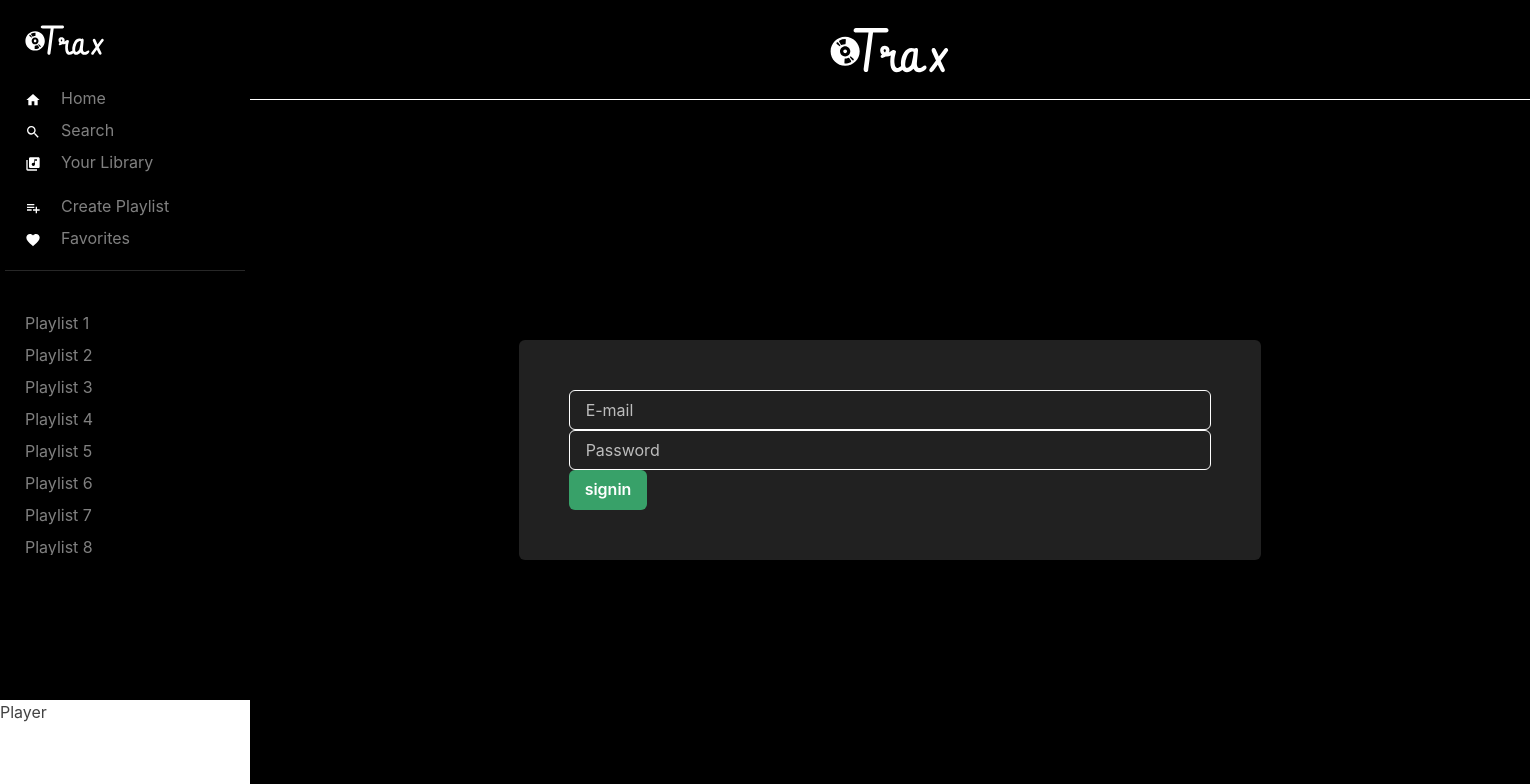
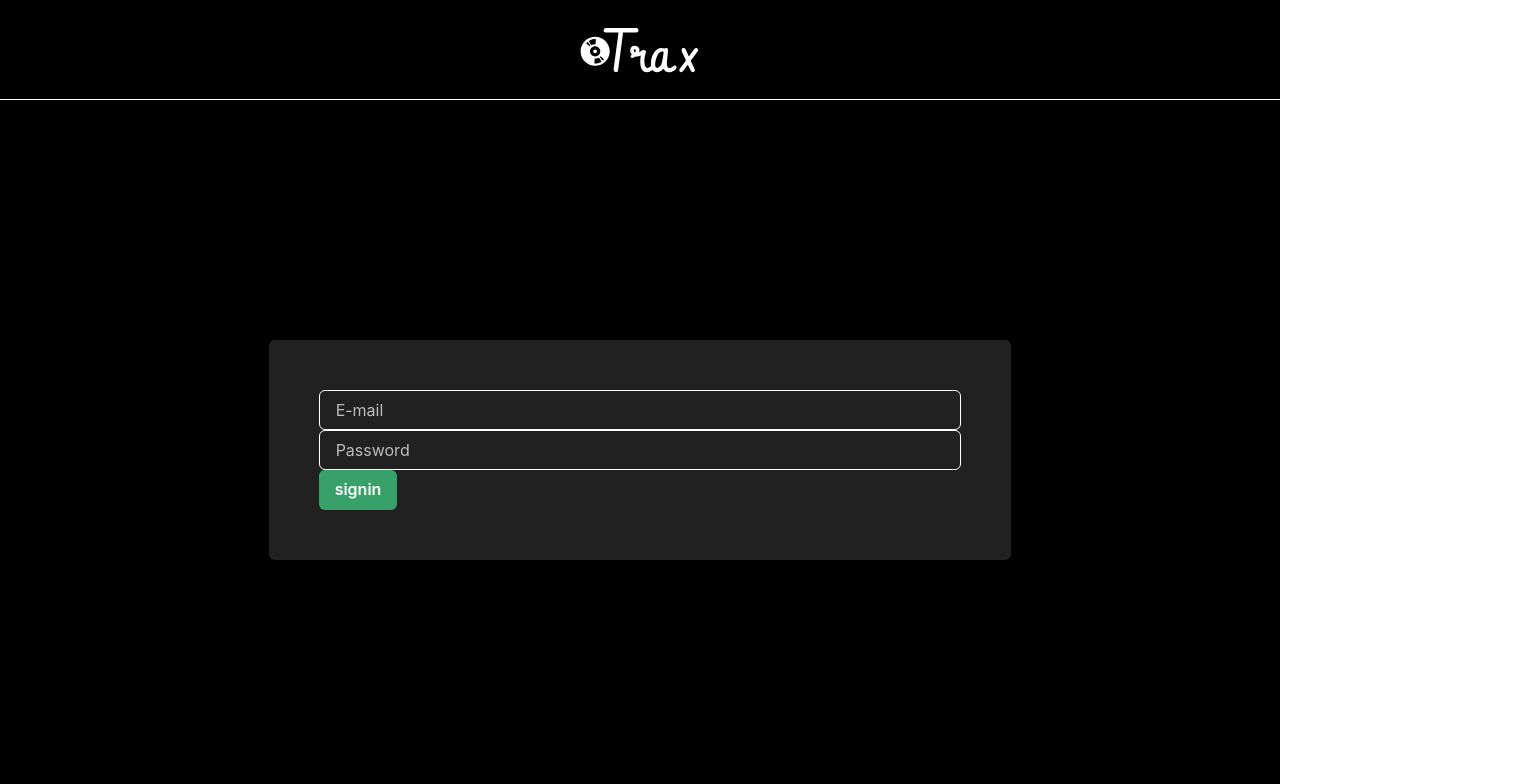
Before and after one commit to pedro772/spotify-clone, a Next.js app: page /signin in a window 1280 px wide. Shown: the top 784 px of the page, 1530 px wide, since content can reach past the window. Built offline with nearby package versions, Linux system fonts and the light colour scheme.

Commit message:
fix: not show player layout when in auth pages

```diff
--- a/pages/_app.tsx
+++ b/pages/_app.tsx
@@ -1,8 +1,7 @@
 import { ChakraProvider, extendTheme } from "@chakra-ui/react";
 import "reset-css";
-import type { AppProps } from "next/app";
 
-import PlayerLayout from "../components/playerLayout";
+import PlayerLayout from "../components/PlayerLayout";
 
 const theme = extendTheme({
   colors: {
@@ -32,12 +31,16 @@ const theme = extendTheme({
   },
 });
 
-const App = ({ Component, pageProps }: AppProps) => {
+const App = ({ Component, pageProps }) => {
   return (
     <ChakraProvider theme={theme}>
-      <PlayerLayout>
+      {Component.authPage ? (
         <Component {...pageProps} />
-      </PlayerLayout>
+      ) : (
+        <PlayerLayout>
+          <Component {...pageProps} />
+        </PlayerLayout>
+      )}
     </ChakraProvider>
   );
 };
```
